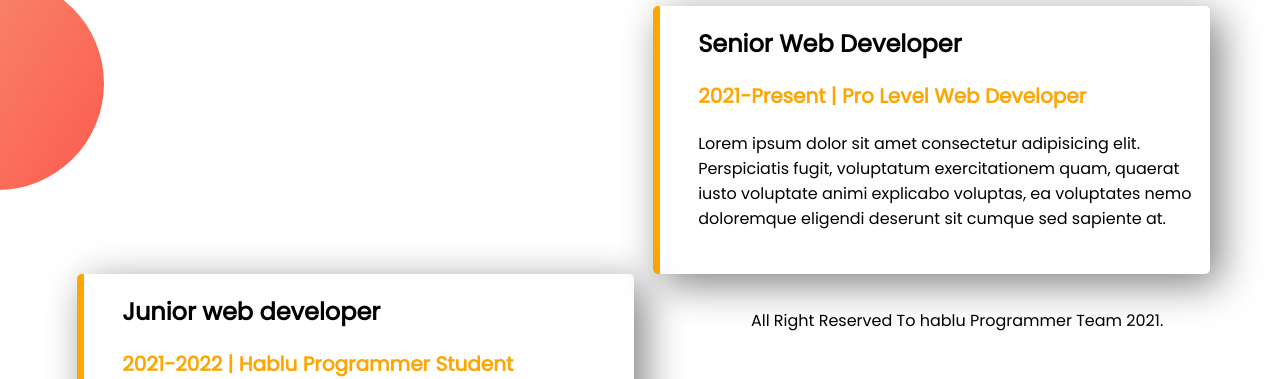
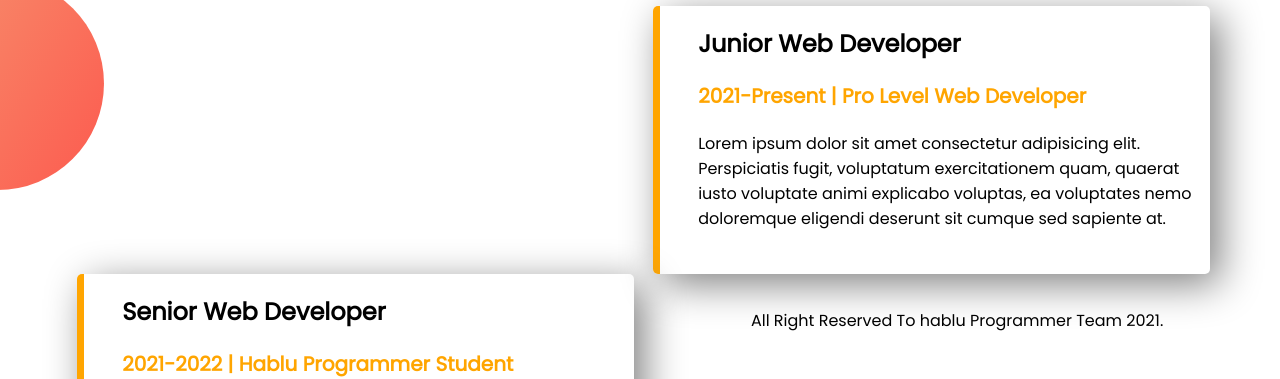
Before and after one commit to aysha6899/P2, a plain HTML site: page index.html in a window 1280 px wide. Shown: the part 1142-1521 px from the top of the page. Drawn offline with Linux system fonts and the light colour scheme.

Commit message:
Update index.html
CHANGE DONE

```diff
--- a/index.html
+++ b/index.html
@@ -44,13 +44,13 @@
 <section class="experiences">
             <h1>Experiences</h1><br>
             <div class="boxes boxshadow">
-               <h2>Senior Web Developer</h2>
+               <h2>Junior Web Developer</h2>
                <h3><span class="highlight">2021-Present | Pro Level Web Developer</span></h3>
                <p>Lorem ipsum dolor sit amet consectetur adipisicing elit. Perspiciatis fugit, voluptatum exercitationem quam, quaerat iusto voluptate animi explicabo voluptas, ea voluptates nemo doloremque eligendi deserunt sit cumque sed sapiente at.</p>
                  </div>
                  <div class="boxes boxshadow">
 
-                    <h2>Junior web developer</h2>
+                    <h2> Senior Web Developer</h2>
                     <h3><span class="highlight">2021-2022 | Hablu Programmer Student</span></h3>
                     <p>Lorem ipsum dolor sit amet consectetur adipisicing elit. Perspiciatis fugit, voluptatum exercitationem quam, quaerat iusto voluptate animi explicabo voluptas, ea voluptates nemo doloremque eligendi deserunt sit cumque sed sapiente at.</p>
                       </div>
```
